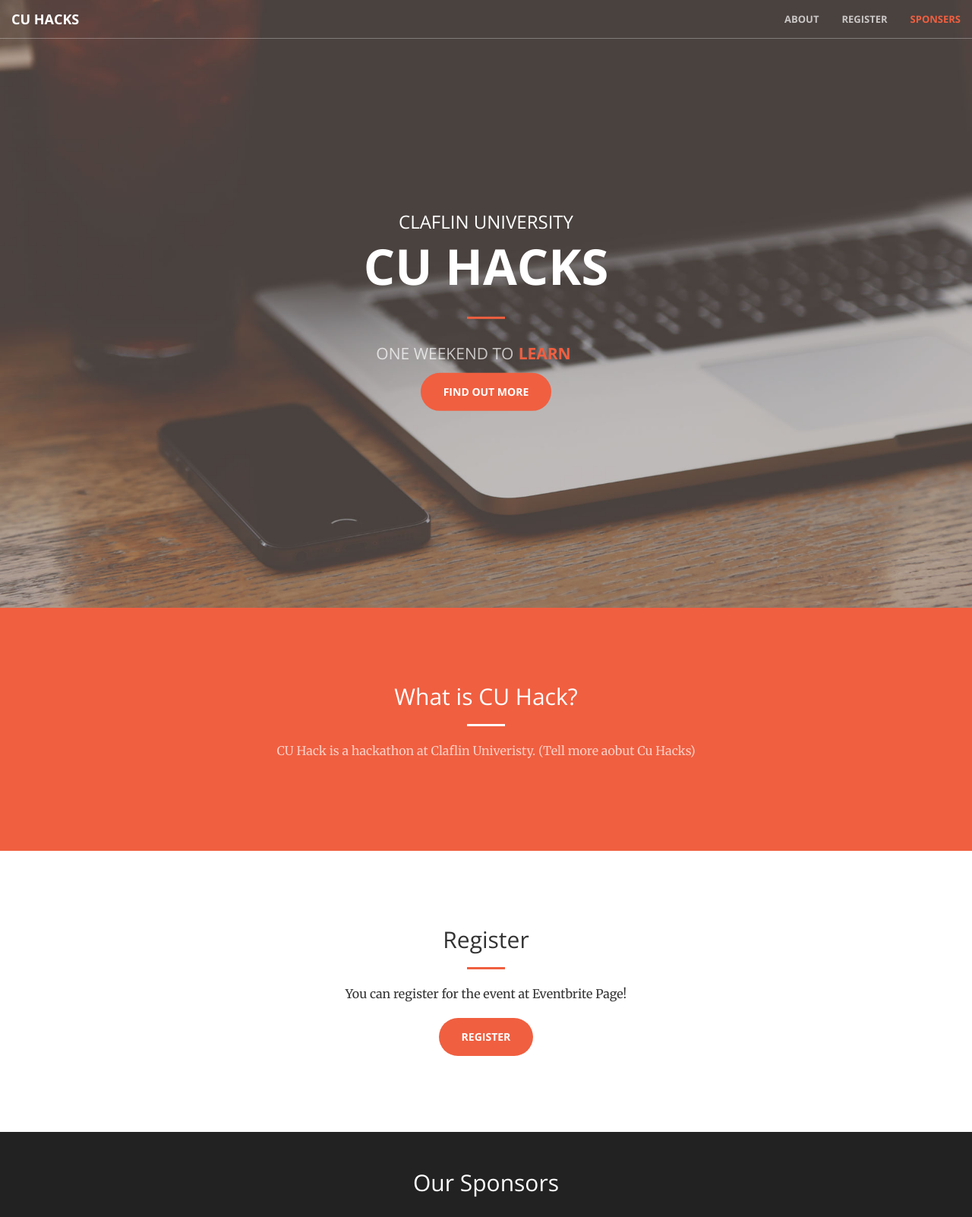
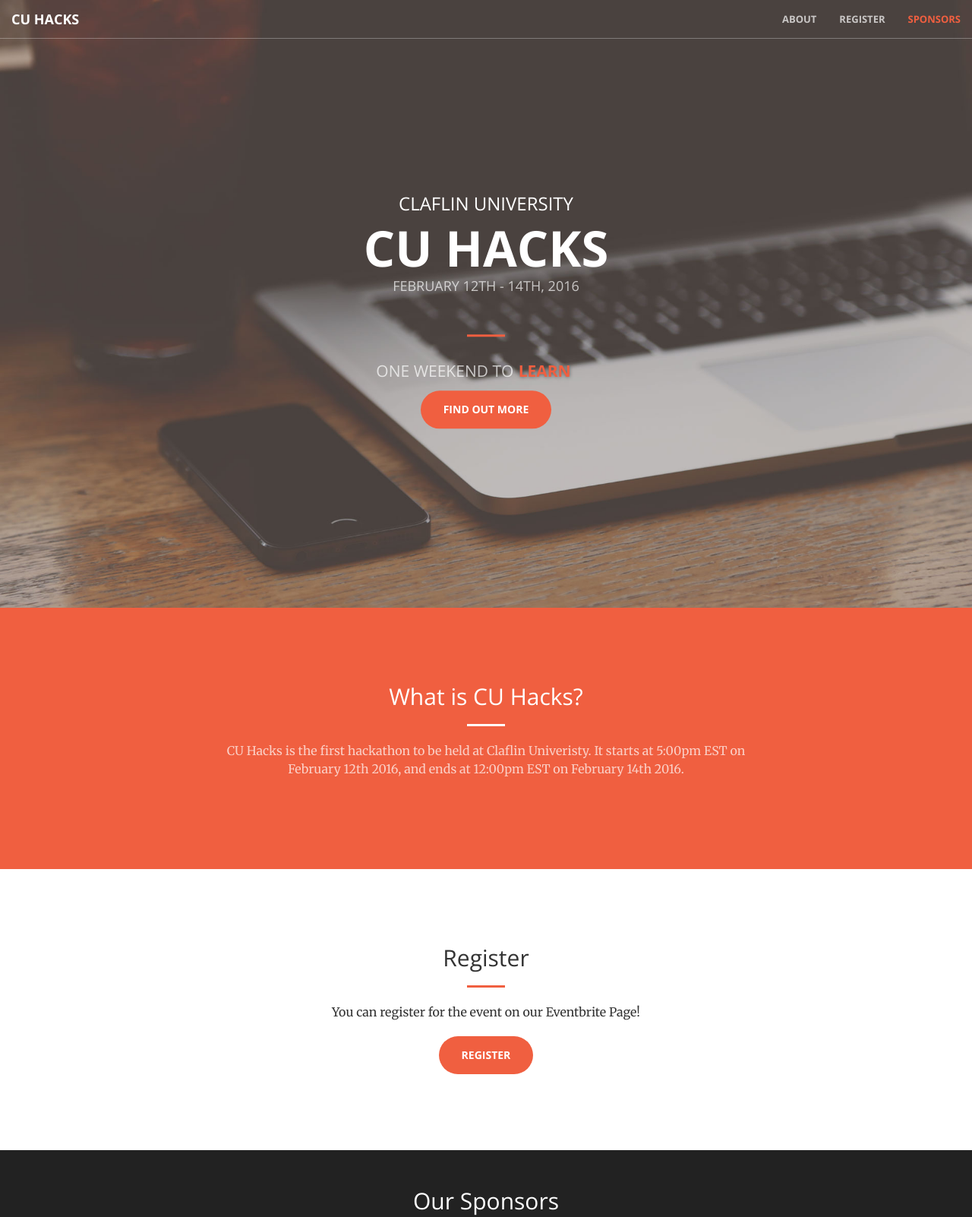
Before and after one commit to Mbobby/cu-hacks, a plain HTML site: page index.html in a window 1280 px wide. Shown: the top 1602 px of the page at 76% size. Drawn offline with nearby package versions, Linux system fonts and the light colour scheme.

Commit message:
Final modifications for version 1

```diff
--- a/index.html
+++ b/index.html
@@ -9,7 +9,7 @@
     <meta name="description" content="">
     <meta name="author" content="">
 
-    <title>CU-Hack Hackathon at Claflin University</title>
+    <title>CU-Hacks</title>
 
     <!-- Bootstrap Core CSS -->
     <link rel="stylesheet" href="css/bootstrap.min.css" type="text/css">
@@ -47,7 +47,7 @@
                     <span class="icon-bar"></span>
                     <span class="icon-bar"></span>
                 </button>
-                <a class="navbar-brand page-scroll" href="#page-top">Cu Hacks</a>
+                <a class="navbar-brand page-scroll" href="#page-top">CU Hacks</a>
             </div>
 
             <!-- Collect the nav links, forms, and other content for toggling -->
@@ -60,7 +60,7 @@
                         <a class="page-scroll" href="#services">Register</a>
                     </li>
                     <li>
-                        <a class="page-scroll" href="#portfolio">Sponsers</a>
+                        <a class="page-scroll" href="#portfolio">Sponsors</a>
                     </li>
                 </ul>
             </div>
@@ -74,6 +74,7 @@
             <div class="header-content-inner">
 				<h3 class="sec-header">Claflin University</h3>
                 <h1>CU Hacks</h1>
+                <p class='opening'>February 12th - 14th, 2016</p>
                 <hr>
 				<div id="tagline">
 	                <p class='opening'>One weekend to</p>
@@ -94,9 +95,9 @@
         <div class="container">
             <div class="row">
                 <div class="col-lg-8 col-lg-offset-2 text-center">
-                    <h2 class="section-heading">What is CU Hack?</h2>
+                    <h2 class="section-heading">What is CU Hacks?</h2>
                     <hr class="light">
-                    <p class="text-faded">CU Hack is a hackathon at Claflin Univeristy. (Tell more aobut Cu Hacks)</p>
+                    <p class="text-faded">CU Hacks is the first hackathon to be held at Claflin Univeristy. It starts at 5:00pm EST on February 12th 2016, and ends at 12:00pm EST on February 14th 2016. </p>
                    <!--  <a href="#" class="btn btn-default btn-xl">Register for the event.</a> -->
                 </div>
             </div>
@@ -115,8 +116,8 @@
         <div class="container">
             <div class="row">
                 <div class="col-lg-12 text-center">
-                    <p>You can register for the event at Eventbrite Page!</p>
-                    <a href="#" class="btn btn-primary btn-xl page-scroll">Register</a>
+                    <p>You can register for the event on our Eventbrite Page!</p>
+                    <a href="https://www.eventbrite.com/e/cu-hacks-tickets-20145951082" class="btn btn-primary btn-xl page-scroll">Register</a>
                 </div>
             </div>
         </div>
```
Also changed, not shown: 4 other files.
